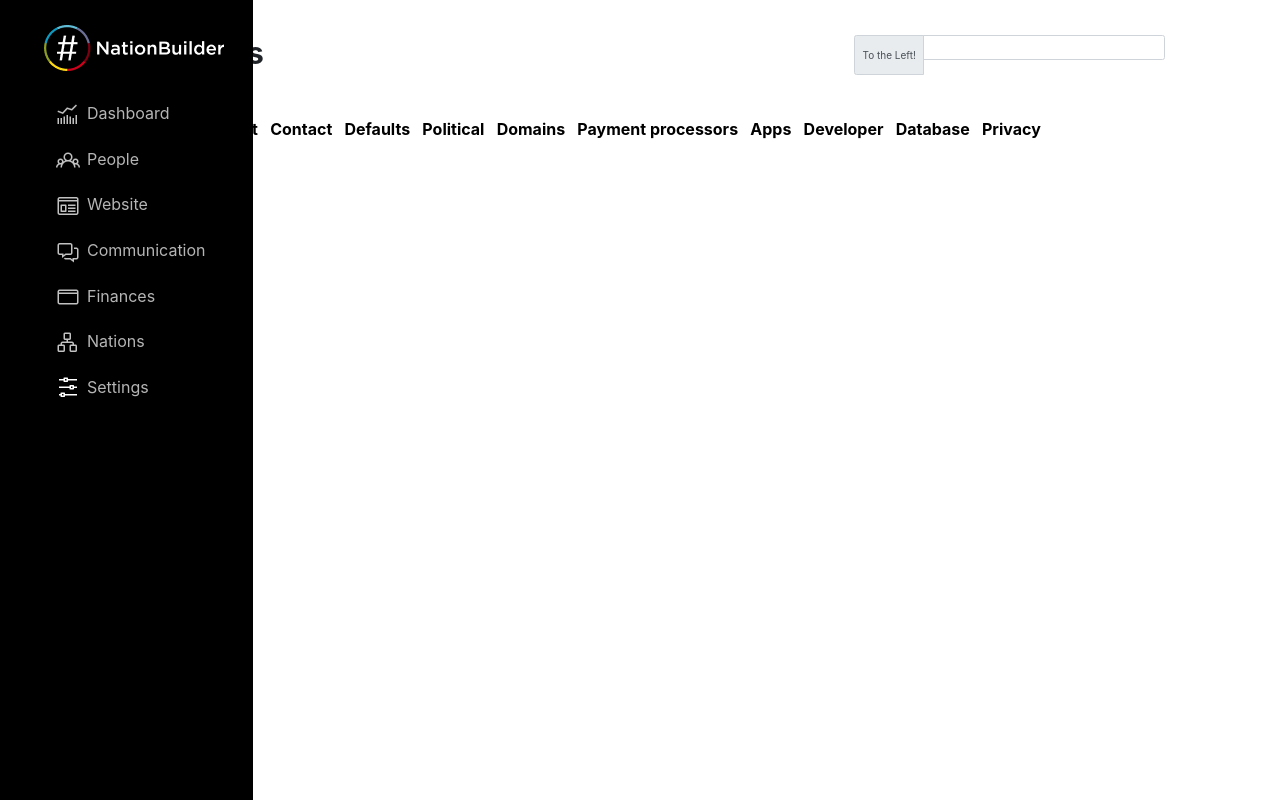
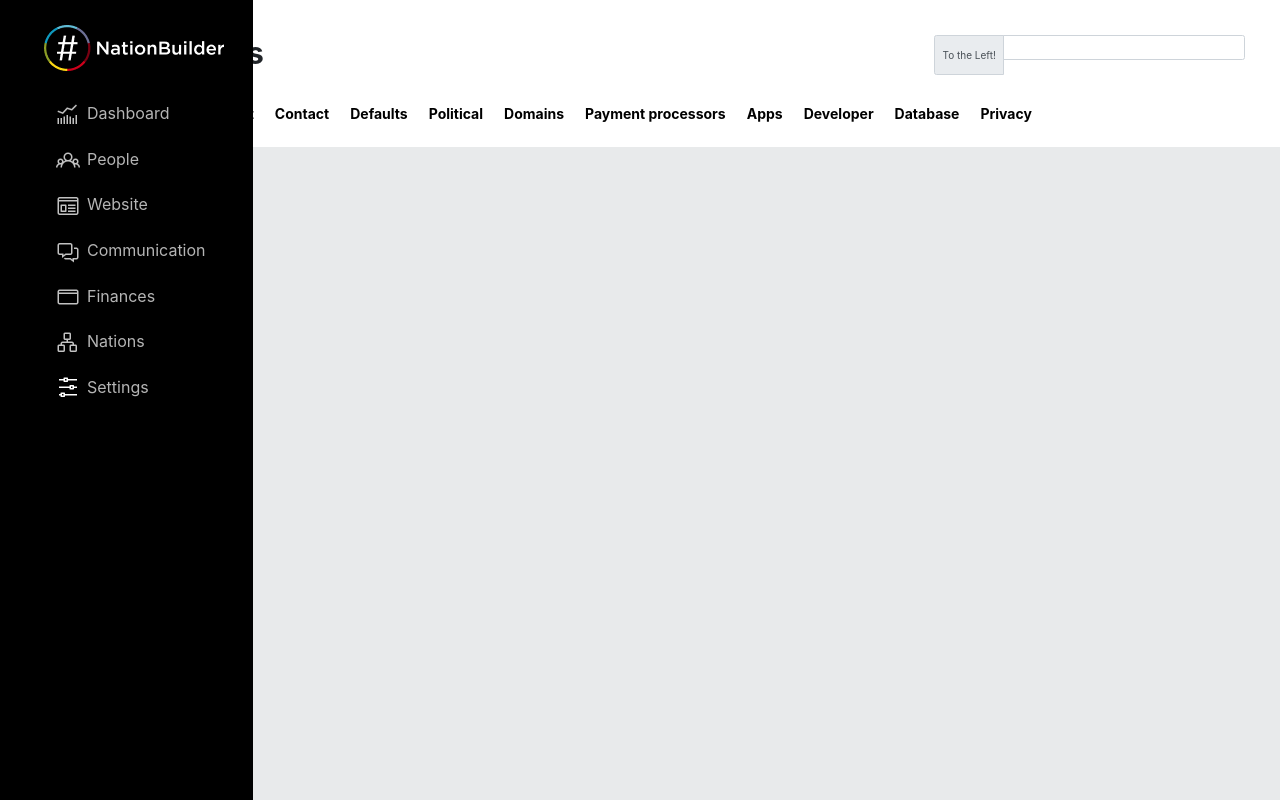
Before and after one commit to BryantCabrera/bryantcabrera-nationbuilder, a React (Create React App) app: page / in a window 1280 px wide. Built offline with nearby package versions, Linux system fonts and the light colour scheme.

Commit message:
Bryant adds pseudoelements and hover effects to link in Header.css.

```diff
--- a/src/components/Header/Header.css
+++ b/src/components/Header/Header.css
@@ -1,6 +1,10 @@
 .header {
+    position: absolute;
+    top: 0;
+    right: 0;
     height: 14.7rem;
-    width: 109.3rem;
+    /* width: 109.3rem; */
+    width: calc(100vw - 10.7rem);
     background-color: #FFFFFF;
 }
 
@@ -8,6 +12,7 @@
     display: flex;
     justify-content: space-between;
     margin: 3.5rem;
+    margin-bottom: 0;
 }
 
 .header__info__title {
@@ -25,18 +30,34 @@
 .header__nav {
     display: flex;
     justify-content: space-evenly;
+    align-items: center;
     height: 3.6rem;
     width: 91.1rem;
+    margin-top: 3rem;
     margin-left: 3.5rem;
+    font-size: 1.4rem;
 }
 
 .header__nav__link:link,
 .header__nav__link:visited {
     color: #000000;
     font-weight: bold;
+    padding-bottom: 1rem;
 }
 
 .header__nav__link:active,
 .header__nav__link:hover {
     color: #1498BE;
+    text-decoration: none;
 }
+
+.header__nav__link:after {
+  display:block;
+  content: '';
+  padding-top: 2rem;
+  border-bottom: solid 3px #1498BE;
+  transform: scaleX(0);
+  transition: transform 250ms ease-in-out;
+}
+
+.header__nav__link:hover:after { transform: scaleX(1); }
--- a/src/components/Settings/Settings.css
+++ b/src/components/Settings/Settings.css
@@ -4,4 +4,5 @@
     right: 0;
     height: 100vh;
     width: calc(100vw - 10.7rem);
+    background-color: #E8EAEB;
 }
```
